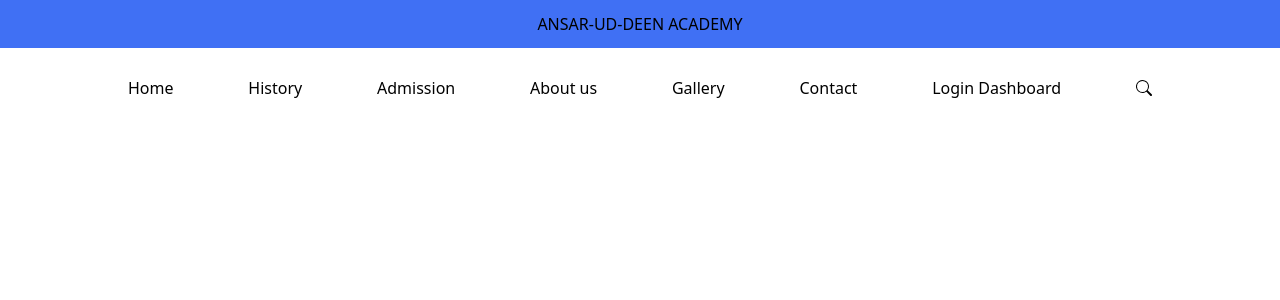
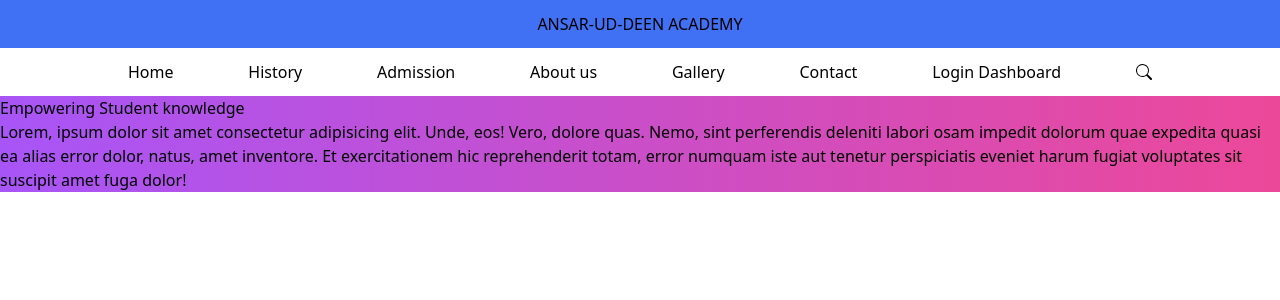
Before and after one commit to lil-dev16/ansar-academy, a React (Create React App) app: page / in a window 1280 px wide. Shown: the top 300 px of the page. Built offline with nearby package versions, Linux system fonts and the light colour scheme.

Commit message:
starting hero

```diff
--- /dev/null
+++ b/src/components/Hero.jsx
@@ -0,0 +1,19 @@
+import React from 'react'
+
+const Hero = () => {
+  return (
+    <div className='bg-gradient-to-r from-purple-500 to-pink-500'>
+        <h1>Empowering Student knowledge</h1>
+        <p>Lorem, ipsum dolor sit amet consectetur
+            adipisicing elit. Unde, eos! Vero, dolore
+             quas. Nemo, sint perferendis deleniti labori
+             osam impedit dolorum quae expedita quasi ea
+              alias error dolor, natus, amet inventore.
+              Et exercitationem hic reprehenderit totam,
+               error numquam iste aut tenetur perspiciatis
+            eveniet harum fugiat voluptates sit suscipit amet fuga dolor!</p>
+    </div>
+  )
+}
+
+export default Hero
--- a/src/index.css
+++ b/src/index.css
@@ -64,7 +64,6 @@
     display: flex;
     align-items: center;
     background-color: var(--first-color);
-    margin-bottom: var(--mb-2);
 }
 .head{
     min-height: var(--header-height);
--- a/src/pages/Home.jsx
+++ b/src/pages/Home.jsx
@@ -1,10 +1,12 @@
 import React from 'react'
+import Hero from '../components/Hero'
 import Navbar from '../components/Navbar'
 
 const Home = () => {
   return (
     <div>
         <Navbar />
+        <Hero />
     </div>
   )
 }
```
